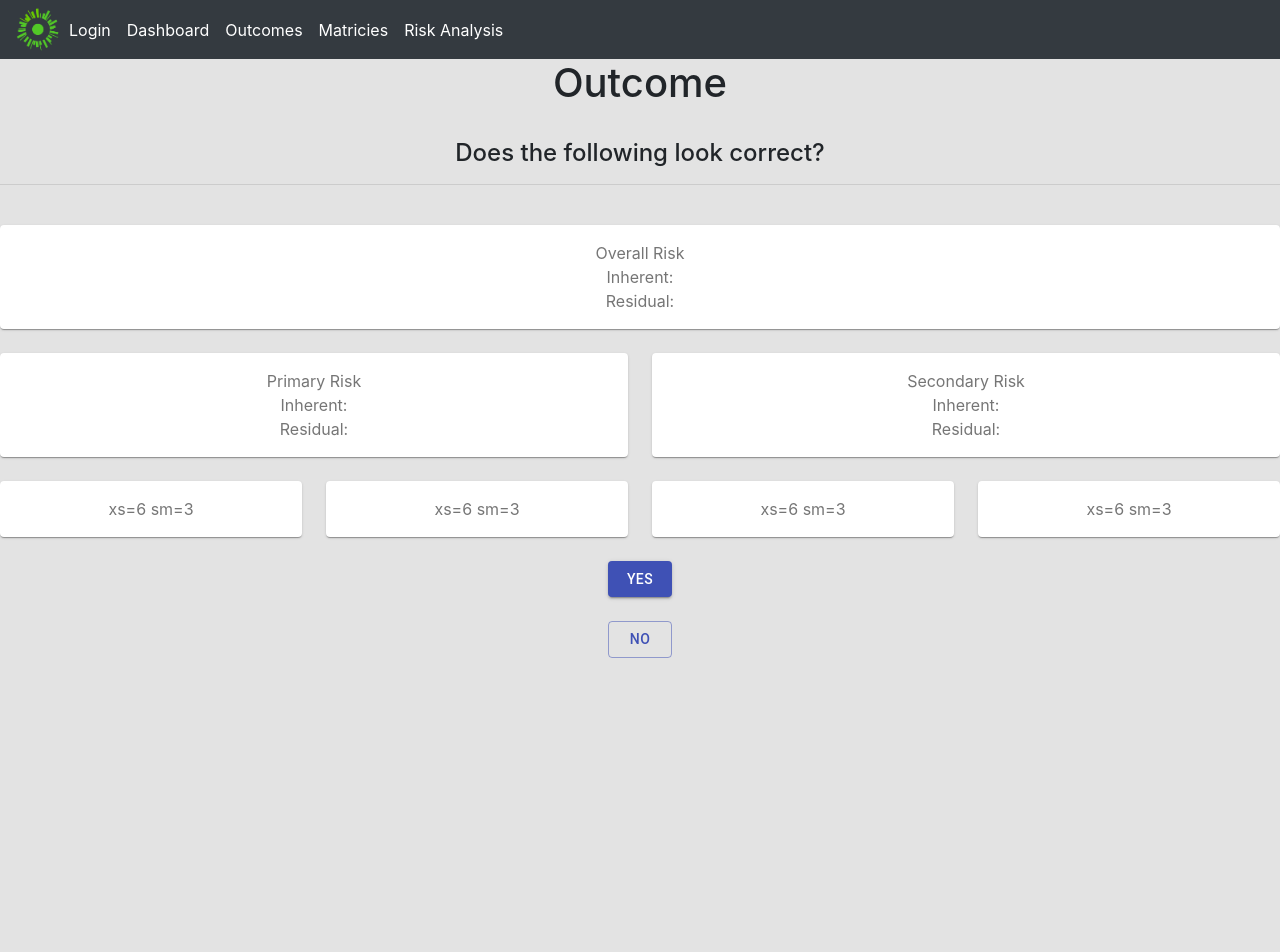
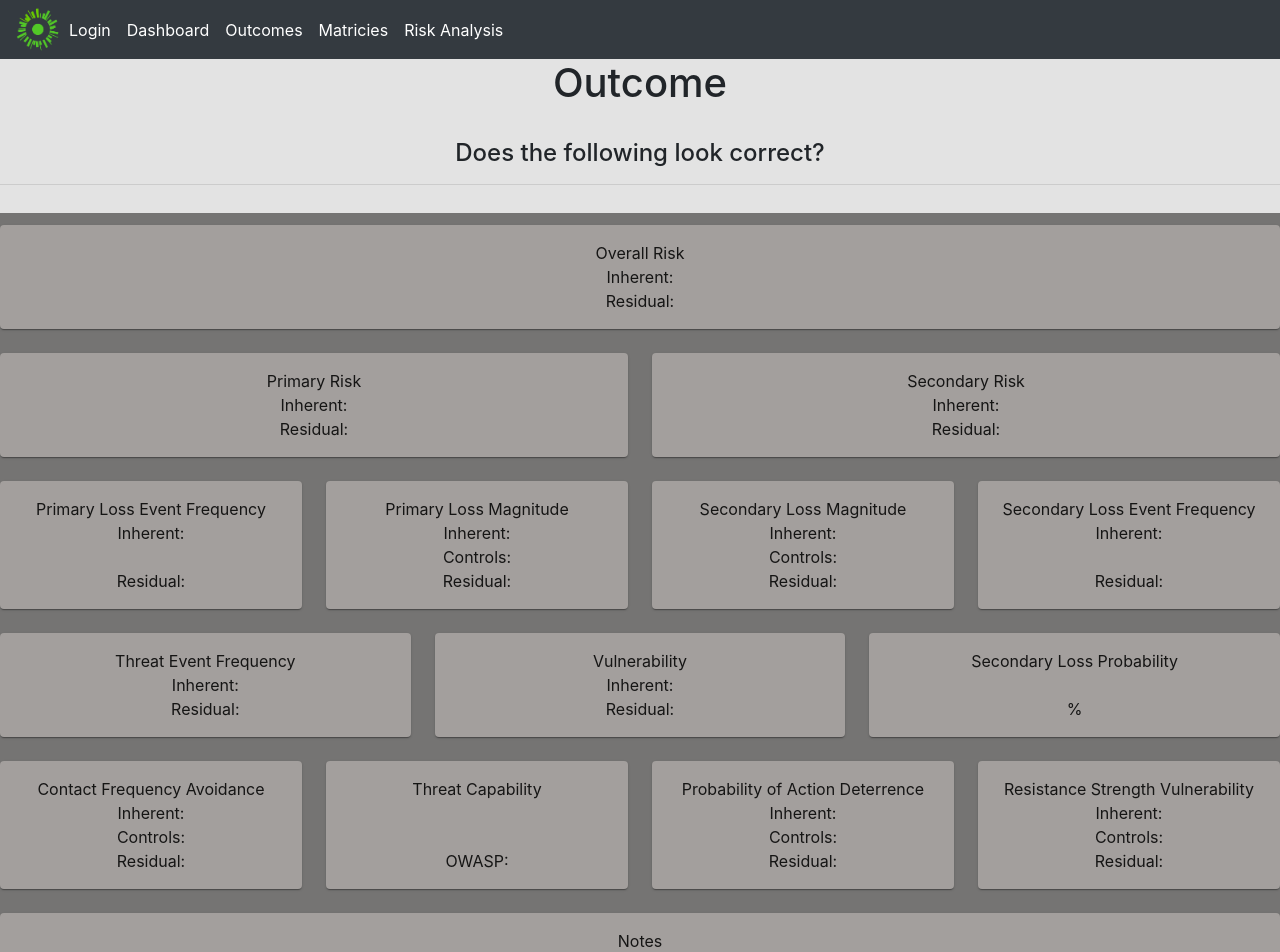
Before and after one commit to HoneyBeebus/loan_dolphins, a React (Create React App) app in the folder react-app/: page /outcome in a window 1280 px wide. Shown: the top 952 px of the page. Before the commit the page ends 800 px from the top, so only its background shows below. Built offline with nearby package versions, Linux system fonts and the light colour scheme.

Commit message:
completed overall structure of outcome Tree

```diff
--- a/react-app/src/components/DataTree.jsx
+++ b/react-app/src/components/DataTree.jsx
@@ -10,7 +10,8 @@ const useStyles = makeStyles((theme) => ({
   paper: {
     padding: theme.spacing(2),
     textAlign: 'center',
-    color: theme.palette.text.secondary,
+    color: "theme.palette.text.secondary",
+    backgroundColor: "#a39f9d",
   },
 }));
 
@@ -20,26 +21,50 @@ export default function FullWidthGrid() {
   return (
     <div className={classes.root}>
       <Grid container spacing={3}>
-        <Grid item xs={12}>
+        <Grid item xs={12} style={{backgroundColor: '#757473'}}>
           <Paper className={classes.paper}>Overall Risk<br></br>Inherent:<br></br>Residual:</Paper>
         </Grid>
-        <Grid item xs={12} sm={6}>
+        <Grid item xs={12} sm={6} style={{backgroundColor: '#757473'}}>
           <Paper className={classes.paper}>Primary Risk<br></br>Inherent:<br></br>Residual:</Paper>
         </Grid>
-        <Grid item xs={12} sm={6}>
+        <Grid item xs={12} sm={6} style={{backgroundColor: '#757473'}}>
           <Paper className={classes.paper}>Secondary Risk<br></br>Inherent:<br></br>Residual:</Paper>
         </Grid>
-        <Grid item xs={6} sm={3}>
-          <Paper className={classes.paper}>xs=6 sm=3</Paper>
+        <Grid item xs={6} sm={3} style={{backgroundColor: '#757473'}}>
+          <Paper className={classes.paper}>Primary Loss Event Frequency <br></br>Inherent:<br></br><br></br>Residual:</Paper>
         </Grid>
-        <Grid item xs={6} sm={3}>
-          <Paper className={classes.paper}>xs=6 sm=3</Paper>
+        <Grid item xs={6} sm={3} style={{backgroundColor: '#757473'}}>
+          <Paper className={classes.paper}>Primary Loss Magnitude<br></br>Inherent:<br></br>Controls:<br></br>Residual:</Paper>
         </Grid>
-        <Grid item xs={6} sm={3}>
-          <Paper className={classes.paper}>xs=6 sm=3</Paper>
+        <Grid item xs={6} sm={3} style={{backgroundColor: '#757473'}}>
+          <Paper className={classes.paper}>Secondary Loss Magnitude<br></br>Inherent:<br></br>Controls:<br></br>Residual:</Paper>
         </Grid>
-        <Grid item xs={6} sm={3}>
-          <Paper className={classes.paper}>xs=6 sm=3</Paper>
+        <Grid item xs={6} sm={3} style={{backgroundColor: '#757473'}}>
+          <Paper className={classes.paper}>Secondary Loss Event Frequency<br></br>Inherent:<br></br><br></br>Residual:</Paper>
+        </Grid>
+        <Grid item xs={4} style={{backgroundColor: '#757473'}}>
+          <Paper className={classes.paper}>Threat Event Frequency<br></br>Inherent:<br></br>Residual:</Paper>
+        </Grid>
+        <Grid item xs={4} style={{backgroundColor: '#757473'}}>
+          <Paper className={classes.paper}>Vulnerability<br></br>Inherent:<br></br>Residual:</Paper>
+        </Grid>
+        <Grid item xs={4} style={{backgroundColor: '#757473'}}>
+          <Paper className={classes.paper}>Secondary Loss Probability<br></br><br></br>%</Paper>
+        </Grid>
+        <Grid item xs={3} style={{backgroundColor: '#757473'}}>
+          <Paper className={classes.paper}>Contact Frequency Avoidance<br></br>Inherent:<br></br>Controls:<br></br>Residual:</Paper>
+        </Grid>
+        <Grid item xs={3} style={{backgroundColor: '#757473'}}>
+          <Paper className={classes.paper}>Threat Capability<br></br><br></br><br></br>OWASP: </Paper>
+        </Grid>
+        <Grid item xs={3} style={{backgroundColor: '#757473'}}>
+          <Paper className={classes.paper}>Probability of Action Deterrence<br></br>Inherent:<br></br>Controls:<br></br>Residual:</Paper>
+        </Grid>
+        <Grid item xs={3} style={{backgroundColor: '#757473'}}>
+          <Paper className={classes.paper}>Resistance Strength Vulnerability<br></br>Inherent:<br></br>Controls:<br></br>Residual:</Paper>
+        </Grid>
+        <Grid item xs={12} style={{backgroundColor: '#757473'}}>
+          <Paper className={classes.paper}>Notes</Paper>
         </Grid>
       </Grid>
     </div>
```
